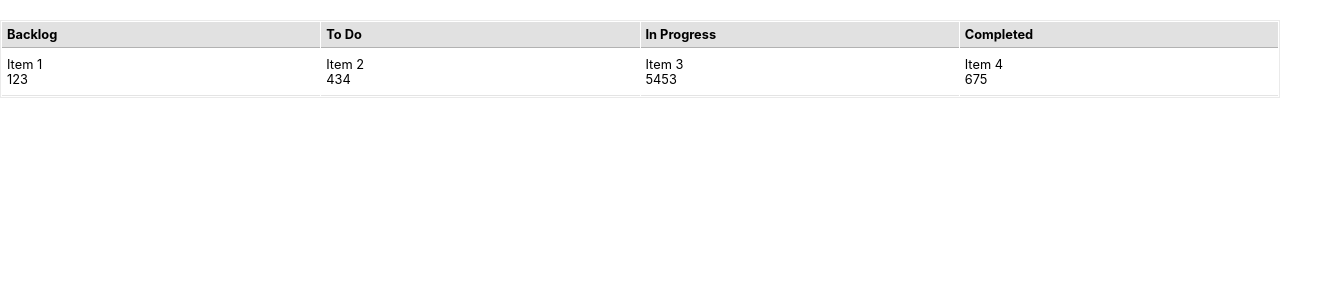
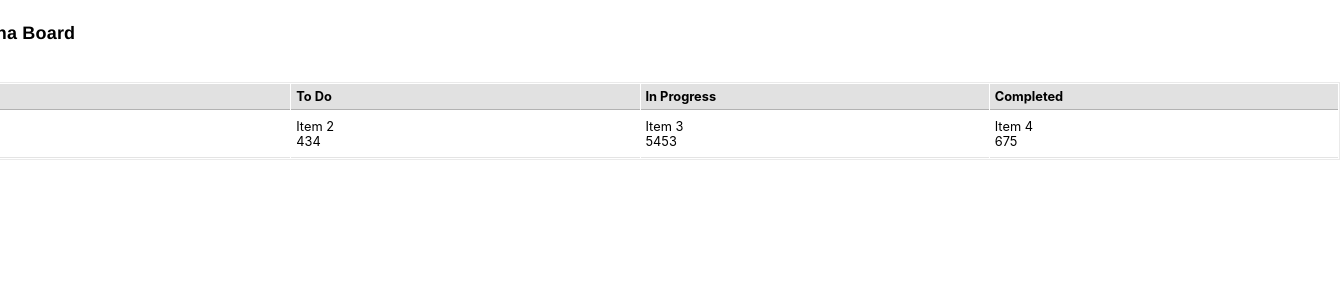
Before and after one commit to Tiinzzy/react-projects, a React (Create React App) app in the folder kanban-board/: page / in a window 1280 px wide. Shown: the top 300 px of the page, 1340 px wide, since content can reach past the window. Built offline with nearby package versions, Linux system fonts and the light colour scheme; the HTML template or start-up script is replaced by a standard one.

Commit message:
added header

```diff
--- a/kanban-board/src/components/MainHome.js
+++ b/kanban-board/src/components/MainHome.js
@@ -1,6 +1,7 @@
 import React from "react";
 
 import Box from "@mui/material/Box";
+import Typography from "@mui/material/Typography";
 
 import KanbanTable from "./KanbanTable";
 
@@ -14,7 +15,10 @@ class MainHome extends React.Component {
 
     render() {
         return (
-            <Box style={{ display: 'flex', alignContent: 'center', justifyContent: 'center', marginTop: 20 }}>
+            <Box style={{ display: 'flex', flexDirection: 'column', alignItems: 'center', justifyContent: 'center', marginTop: 20 }}>
+                <Box style={{ width: 1400, marginBottom: 35 }}>
+                    <Typography fontWeight="bold" fontFamily="helvetica" fontSize="18px"> Kanbana Board</Typography>
+                </Box>
                 <KanbanTable />
             </Box>
         );
```
